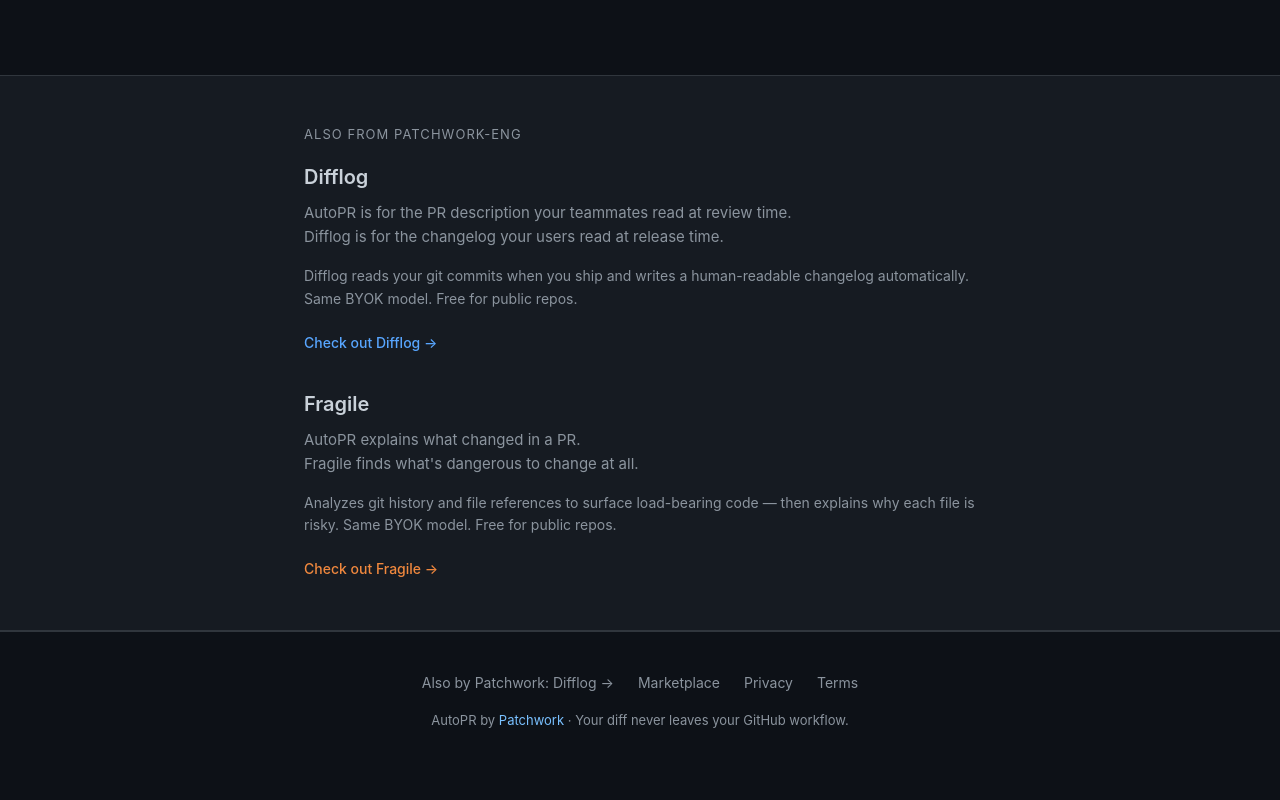
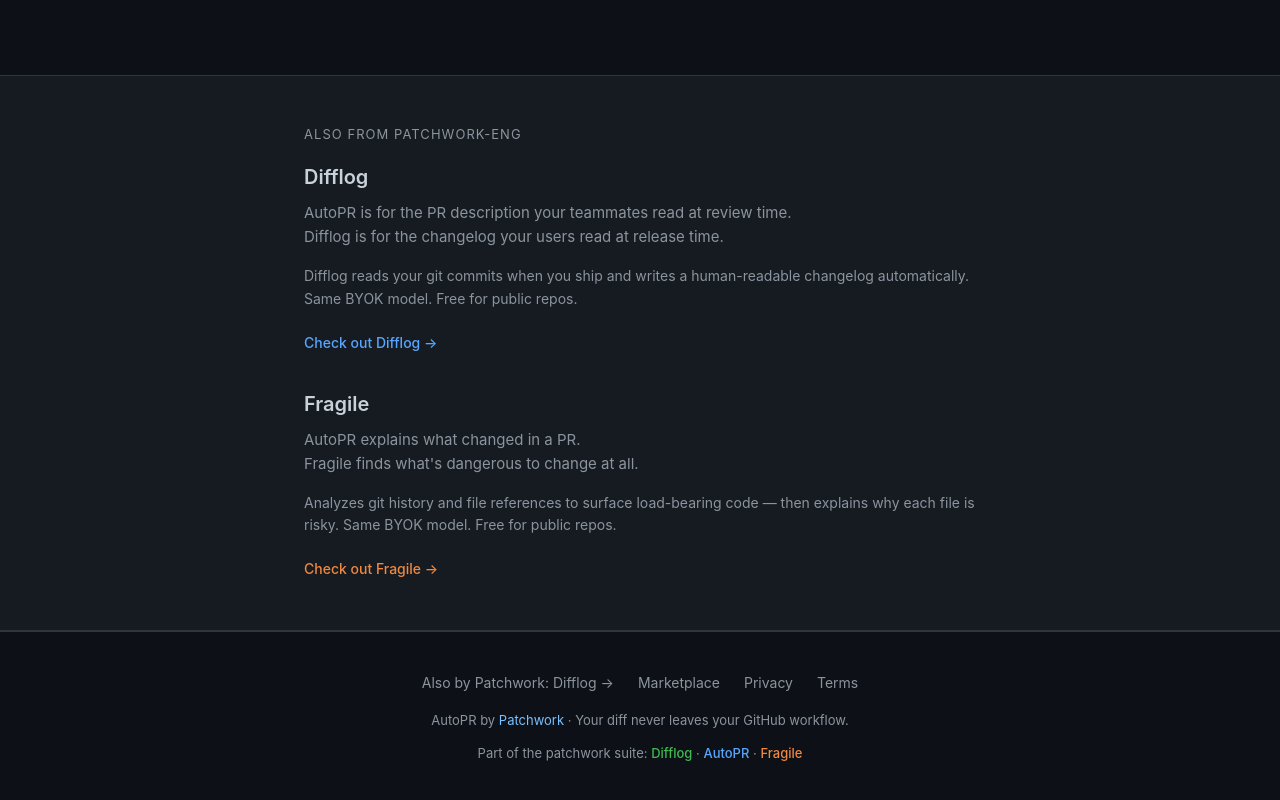
Before and after one commit to patchwork-eng/autopr, a website: page docs/index.html in a window 1280 px wide. Shown: the part 5068-5868 px from the top of the page. Before the commit the page ends 5839 px from the top, so only its background shows below. Drawn offline with Linux system fonts and the light colour scheme.

Commit message:
feat: patchwork suite footer (Difflog · AutoPR · Fragile)

```diff
--- a/docs/index.html
+++ b/docs/index.html
@@ -876,6 +876,7 @@
       <a href="/terms.html">Terms</a>
     </div>
     <p class="footer-copy">AutoPR by <a href="https://github.com/patchwork-eng">Patchwork</a> · Your diff never leaves your GitHub workflow.</p>
+    <p style="margin-top: 12px; font-size: 13px; color: var(--text-muted);">Part of the patchwork suite: <a href="https://difflog.io" style="color: #3fb950; text-decoration: none; font-weight: 500;">Difflog</a> · <a href="https://autopr.dev" style="color: #58a6ff; text-decoration: none; font-weight: 500;">AutoPR</a> · <a href="https://usefragile.dev" style="color: #f0883e; text-decoration: none; font-weight: 500;">Fragile</a></p>
   </div>
 </footer>
 
```
